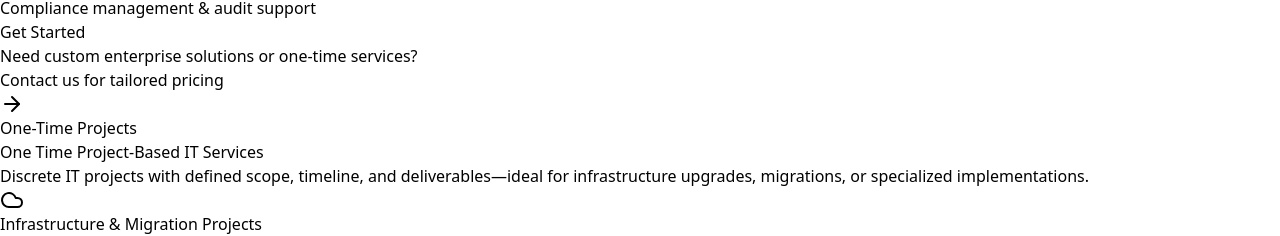
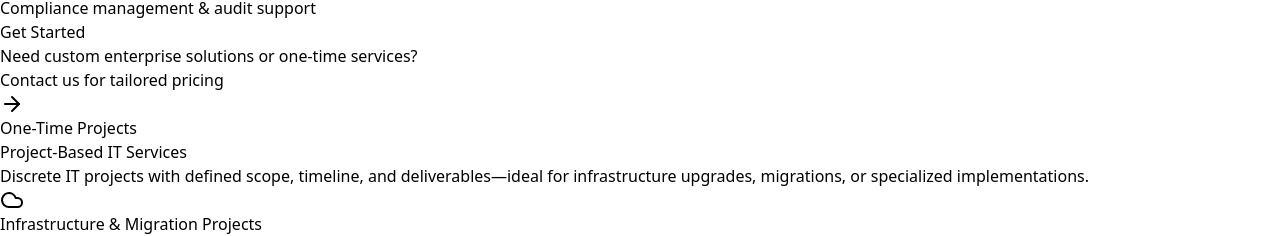
Before and after one commit to valdoramakuela/integro-systems-website, a React (Vite) app: page / in a window 1280 px wide. Shown: the part 4198-4434 px from the top of the page. Built offline with nearby package versions, Linux system fonts and the light colour scheme.

Commit message:
Update App.jsx

```diff
--- a/src/App.jsx
+++ b/src/App.jsx
@@ -916,9 +916,9 @@ export default function IntegroSystems() {
             <div className="inline-block mb-4 px-6 py-2 bg-gradient-to-r from-blue-100 to-teal-100 rounded-full text-blue-600 text-sm font-bold shadow-lg">
               One-Time Projects
             </div>
-            <h2 className="text-4xl md:text-5xl font-bold text-gray-900 mb-4">
-              One Time Project-Based IT Services
-            </h2>
+            <h3 className="text-4xl md:text-5xl font-bold text-gray-900 mb-4">
+              Project-Based IT Services
+            </h3>
             <p className="text-xl text-gray-600 max-w-3xl mx-auto">
               Discrete IT projects with defined scope, timeline, and deliverables—ideal for infrastructure upgrades, migrations, or specialized implementations.
             </p>
```
